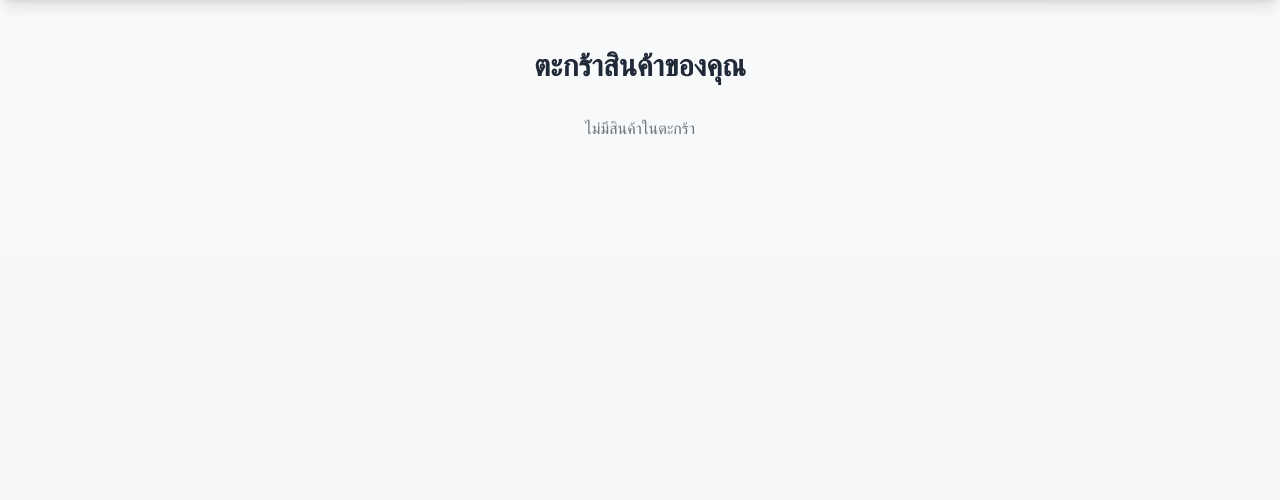
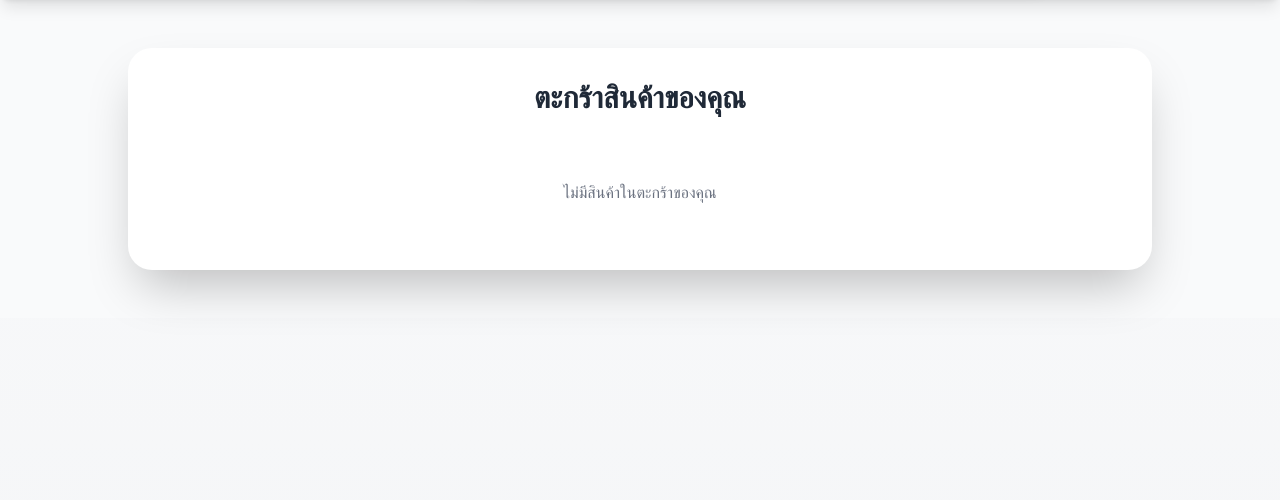
Before and after one commit to Nantakxrn007/dsi202, a Django app: page /cart/ in a window 1280 px wide. Shown: the part 76-576 px from the top of the page. Run offline with Django 4.2, Linux system fonts and the light colour scheme; the visitor is signed in with stand-in values (Sample User, id 1); data comes from the database, SQL or seed files in the repository; data that the repository does not hold is empty; some libraries are stand-ins or nearby versions.

Commit message:
fix bug remove product in cart finsh

```diff
--- a/cart/templates/cart/view_cart.html
+++ b/cart/templates/cart/view_cart.html
@@ -1,47 +1,49 @@
-<!-- cart/templates/cart/view_cart.html -->
 {% extends 'base.html' %}
 {% load static %}
 
 {% block title %}ตะกร้าสินค้า{% endblock %}
 
 {% block content %}
-  <div class="container mx-auto py-12 px-4">
-    <h2 class="text-3xl font-semibold text-center mb-8">ตะกร้าสินค้าของคุณ</h2>
+<div class="py-12 bg-gray-50">
+    <div class="bg-white shadow-2xl rounded-3xl p-8 max-w-5xl mx-auto">
+        <h2 class="text-3xl font-bold text-center text-gray-800 mb-8 animate-bounce-in">ตะกร้าสินค้าของคุณ</h2>
 
         {% if cart.items.all %}
-      <table class="min-w-full bg-white rounded-lg shadow-md overflow-hidden">
-        <thead>
-          <tr class="border-b bg-gray-100 text-left">
-            <th class="py-4 px-6">ภาพสินค้า</th>
-            <th class="py-4 px-6">ชื่อสินค้า</th>
-            <th class="py-4 px-6">ตัวเลือก</th>
-            <th class="py-4 px-6">ราคา</th>
-            <th class="py-4 px-6">จำนวน</th>
-            <th class="py-4 px-6">จำนวนคาร์บอน</th>
-            <th class="py-4 px-6">รวม</th>
-            <th class="py-4 px-6">ลบ</th>
+        <div class="overflow-x-auto">
+            <table class="min-w-full bg-white rounded-lg shadow-md">
+                <thead class="bg-gray-100">
+                    <tr class="text-left">
+                        <th class="py-4 px-6 font-semibold text-gray-700">สินค้า</th>
+                        <th class="py-4 px-6 font-semibold text-gray-700">ตัวเลือก</th>
+                        <th class="py-4 px-6 font-semibold text-gray-700">ราคา</th>
+                        <th class="py-4 px-6 font-semibold text-gray-700">จำนวน</th>
+                        <th class="py-4 px-6 font-semibold text-gray-700">ลดคาร์บอน</th>
+                        <th class="py-4 px-6 font-semibold text-gray-700">รวม</th>
+                        <th class="py-4 px-6 font-semibold text-gray-700"></th>
                     </tr>
                 </thead>
                 <tbody>
                     {% for item in cart.items.all %}
-            <tr class="border-b hover:bg-gray-50 transition duration-300">
-              <td class="py-4 px-6">
-                <img src="{{ item.product.image.url }}" alt="{{ item.product.name }}" class="w-20 h-20 object-cover rounded-lg">
+                    <tr class="hover:bg-gray-50 transition duration-300">
+                        <td class="py-4 px-6 flex items-center">
+                            <img src="{{ item.product.image.url }}" alt="{{ item.product.name }}" class="w-24 h-24 object-cover rounded-lg mr-4">
+                            <div class="">
+                                <div class="font-semibold text-gray-800">{{ item.product.name }}</div>
+                            </div>
                         </td>
-              <td class="py-4 px-6">{{ item.product.name }}</td>
                         <td class="py-4 px-6">
                             {% if item.option %}
-                  {{ item.option.name }}
+                                <div class="text-sm text-gray-500">{{ item.option.name }}</div>
                             {% else %}
-                  ไม่มีตัวเลือก
+                                <div class="text-sm text-gray-500">ไม่มีตัวเลือก</div>
                             {% endif %}
                         </td>
-              <td class="py-4 px-6">{{ item.product.price }}</td>
+                        <td class="py-4 px-6 text-red-600 font-bold">{{ item.product.price }} บาท</td>
                         <td class="py-4 px-6">{{ item.quantity }}</td>
-              <td class="py-4 px-6">{{ item.carbon_reduction }}</td>
-              <td class="py-4 px-6">{{ item.total_price }}</td>
+                        <td class="py-4 px-6 text-green-600 font-semibold">{{ item.carbon_reduction }} กก.</td>
+                        <td class="py-4 px-6">{{ item.total_price }} บาท</td>
                         <td class="py-4 px-6">
-                <form method="POST" action="{% url 'remove_from_cart' item.id %}">
+                            <form method="POST" action="{% url 'cart:remove_from_cart' item.id %}">
                                 {% csrf_token %}
                                 <button type="submit" class="text-red-500 hover:text-red-700 transition duration-300">
                                     <i class="fas fa-trash-alt"></i> ลบ
@@ -52,15 +54,28 @@
                     {% endfor %}
                 </tbody>
             </table>
+        </div>
 
         <div class="mt-8 flex justify-end">
-        <p class="text-xl font-semibold">ยอดรวม: <span class="text-green-500">{{ cart.total_price }} บาท</span></p>
+            <div class="text-right">
+                <p class="text-xl font-semibold text-gray-800">ยอดรวมทั้งหมด: <span class="text-green-500">{{ cart.total_price }} บาท</span></p>
+            </div>
         </div>
 
-      <!-- ลบปุ่ม "ไปที่การชำระเงิน" ออก -->
-
         {% else %}
-      <p class="text-center text-gray-500">ไม่มีสินค้าในตะกร้า</p>
+        <p class="text-center text-gray-500 py-8">ไม่มีสินค้าในตะกร้าของคุณ</p>
         {% endif %}
     </div>
+</div>
+
+<style>
+    @keyframes bounce-in {
+        0% { opacity: 0; transform: scale(0.8); }
+        60% { opacity: 0.7; transform: scale(1.05); }
+        100% { opacity: 1; transform: scale(1); }
+    }
+    .animate-bounce-in {
+        animation: bounce-in 0.6s ease-out;
+    }
+</style>
 {% endblock %}
--- a/cart/urls.py
+++ b/cart/urls.py
@@ -1,5 +1,9 @@
 from django.urls import path
 from . import views
+
+
+app_name = 'cart'  # เพิ่มบรรทัดนี้
+
 
 urlpatterns = [
     path('', views.view_cart, name='view_cart'),
--- a/cart/views.py
+++ b/cart/views.py
@@ -33,12 +33,10 @@ def add_to_cart(request, product_id):
 
     return redirect('view_cart')
 
-@login_required
 def remove_from_cart(request, item_id):
     try:
         item = CartItem.objects.get(id=item_id)
-        item.delete()  # ลบไอเท็มจากตะกร้า
+        item.delete()
     except CartItem.DoesNotExist:
-        pass  # ถ้าไอเท็มไม่พบ จะไม่ทำอะไร
-
-    return redirect('cart:view_cart')  # ส่งกลับไปที่หน้า "view_cart"
+        pass
+    return redirect('cart:view_cart')  # ใช้ชื่อที่ถูกต้อง
--- a/shopapp/models.py
+++ b/shopapp/models.py
@@ -1,3 +1,4 @@
+#shopapp models.py
 from django.db import models
 
 class Product(models.Model):
--- a/shopapp/templates/base.html
+++ b/shopapp/templates/base.html
@@ -43,7 +43,7 @@
                     🔍
                 </button>
             </form>
-            <a href="{% url 'view_cart' %}" class="relative text-2xl hover:text-yellow-300 transition">
+            <a href="{% url 'cart:view_cart' %}" class="relative text-2xl hover:text-yellow-300 transition">
                 🛒
             </a>
             {% if user.is_authenticated %}
--- a/shopapp/templates/product_detail.html
+++ b/shopapp/templates/product_detail.html
@@ -51,7 +51,7 @@
                 <div class="flex flex-col md:flex-row items-center justify-between gap-4">
                     <label for="option" class="font-medium text-base w-24 text-gray-700">ตัวเลือก:</label>
                     {% if product.options.all %}
-                        <select name="option" id="option" class="w-full max-w-xs mt-2 md:mt-0 border border-gray-300 rounded-lg p-3 text-base focus:ring-2 focus:ring-green-500 focus:border-green-500 transition-all duration-300 bg-gray-50">
+                        <select name="option_id" id="option" class="w-full max-w-xs mt-2 md:mt-0 border border-gray-300 rounded-lg p-3 text-base focus:ring-2 focus:ring-green-500 focus:border-green-500 transition-all duration-300 bg-gray-50">
                             {% for option in product.options.all %}
                                 <option value="{{ option.id }}">{{ option.name }}</option>
                             {% endfor %}
--- a/shopapp/urls.py
+++ b/shopapp/urls.py
@@ -10,6 +10,5 @@ urlpatterns = [
     path('product/<int:pk>/', ProductDetailView.as_view(), name='product_detail'),
     path('profile/', views.user_profile, name='user_profile'),
     path('logout/', auth_views.LogoutView.as_view(next_page='login'), name='logout'),
-    path('cart/', include('cart.urls')),
-
+    path('cart/', include('cart.urls', namespace='cart')),  # เพิ่ม namespace='cart' ตรงนี้
 ]
--- a/shopapp/views.py
+++ b/shopapp/views.py
@@ -1,3 +1,4 @@
+# shopapp/views.py
 from django.views.generic import ListView, DetailView, TemplateView
 from .models import Product
 from django.db.models import Q  # สำหรับค้นหาแบบ flexible
```
Also changed, not shown: media/products/13_oKnSkwY.jpg (added). Lines whose indentation alone changed are shown as unchanged.
